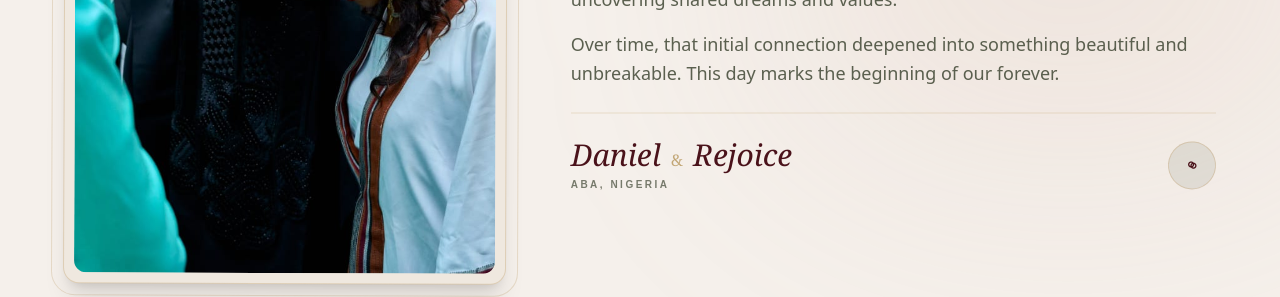
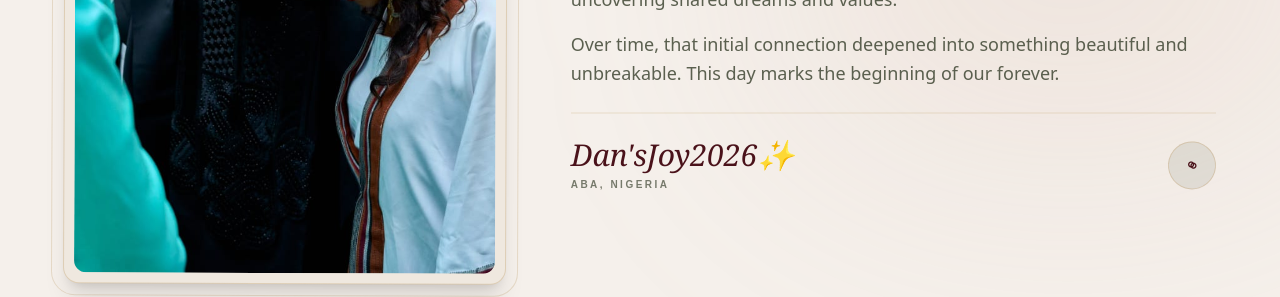
Before and after one commit to chibuikem-emmanuel/Daniel-and-Bride, a Next.js app: page / in a window 1280 px wide. Shown: the part 2180-2477 px from the top of the page. Built offline with nearby package versions, Linux system fonts and the light colour scheme; no server answers.

Commit message:
changes on UI2

```diff
--- a/components/story/Story.tsx
+++ b/components/story/Story.tsx
@@ -97,9 +97,9 @@ export default function Story() {
           <div className="pt-6 border-t border-[#C2A675]/30 flex items-center justify-between">
             <div>
               <p className="text-2xl md:text-3xl font-serif italic text-[#4A121A]">
-                Daniel
-                <span className="text-base text-[#C2A675] font-serif not-italic mx-1.5"> & </span>
-                Rejoice
+                Dan'sJoy2026✨
+                <span className="text-base text-[#C2A675] font-serif not-italic mx-1.5"> </span>
+
               </p>
 
               <p className="text-[10px] uppercase tracking-[0.25em] font-semibold text-[#404734]/70 mt-1">
```
